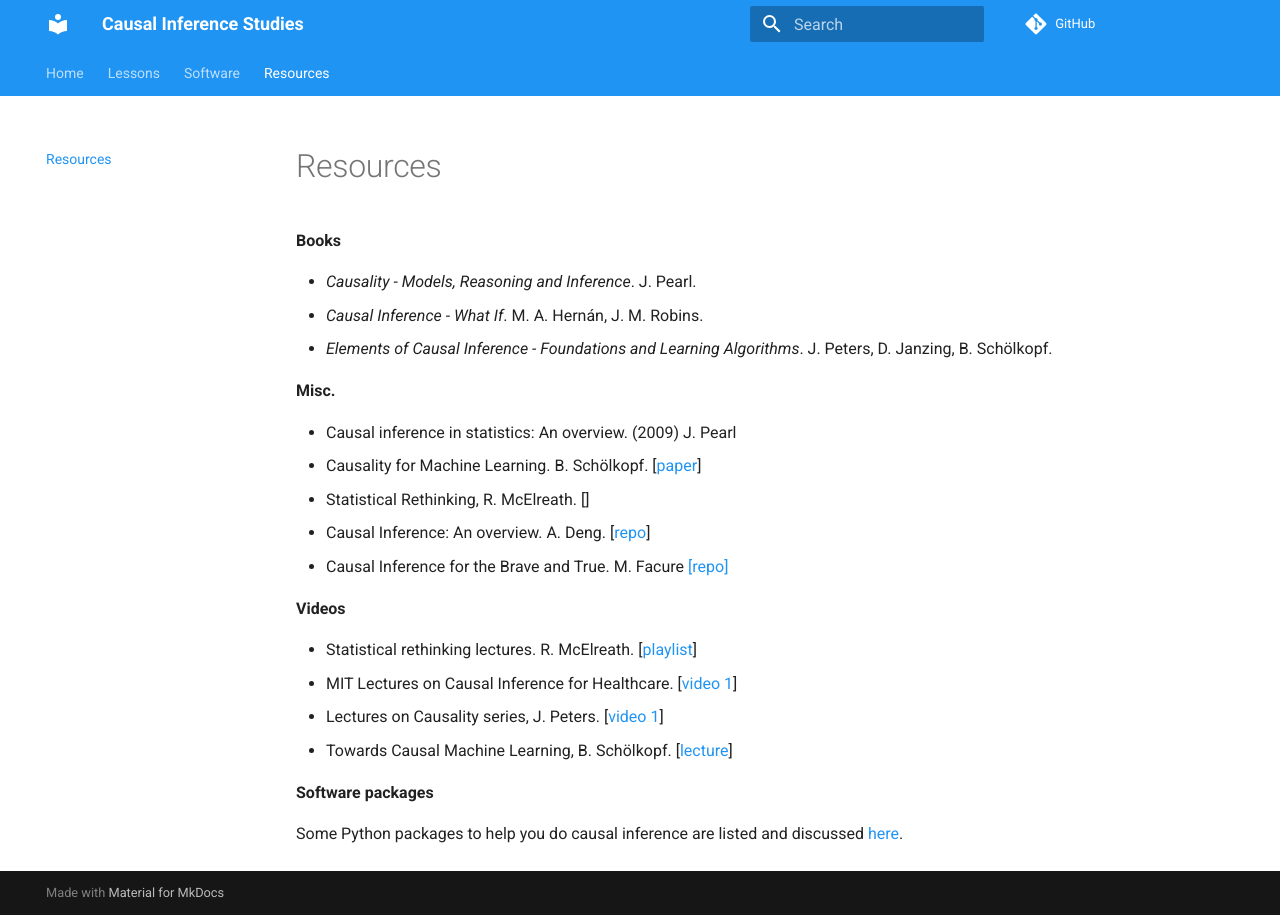
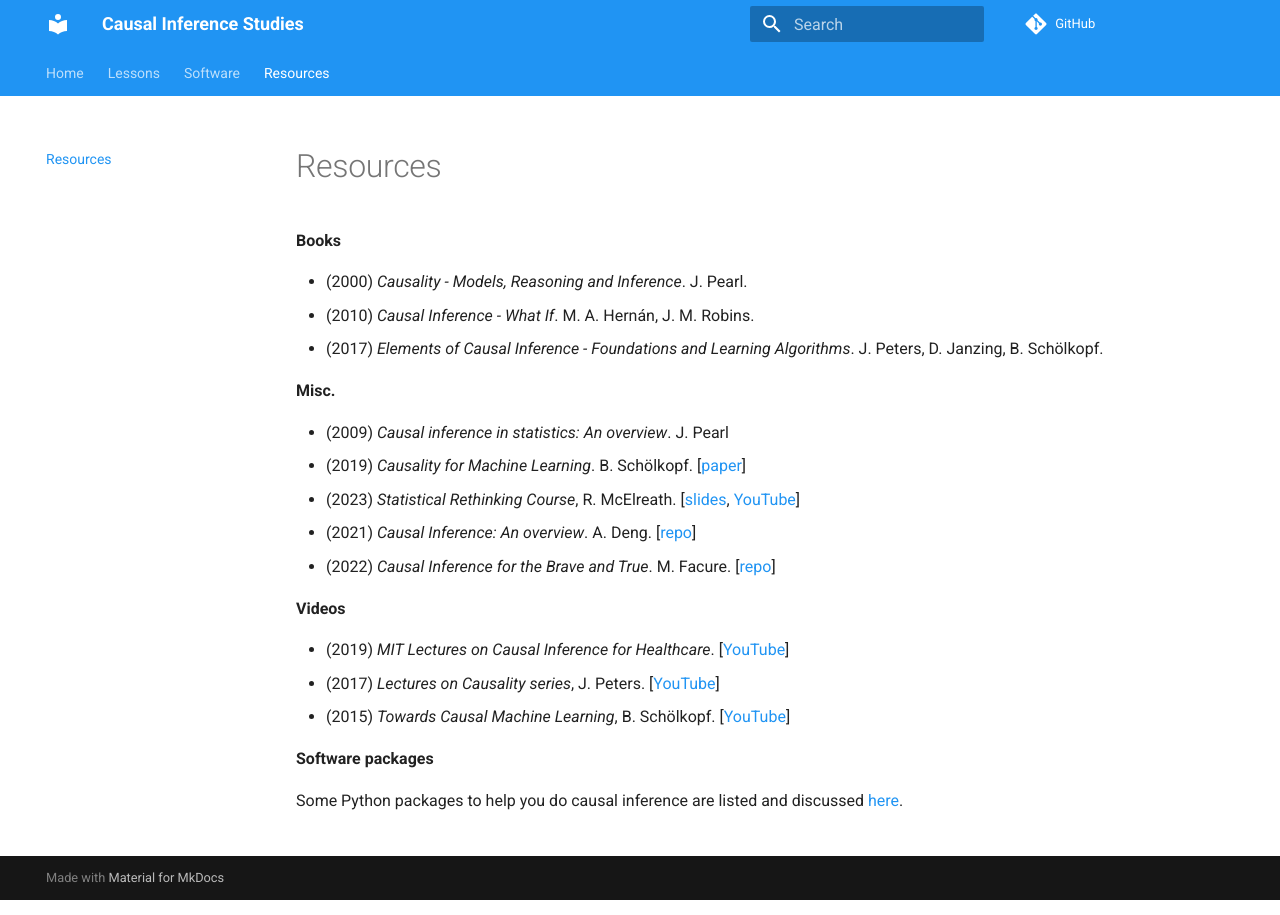
Before and after one commit to emilioMaddalena/causal-inference-studies, an MkDocs documentation site: the page built from material/resources.md, in a window 1280 px wide. Built offline with MkDocs 1.6.1 and Material for MkDocs 9.7.7, drawn with Linux system fonts in a browser that asks for light colours; comment, search, counter and statistics services are not loaded.

Commit message:
Fix resources page

```diff
--- a/material/resources.md
+++ b/material/resources.md
@@ -2,24 +2,23 @@
 
 **Books**
 
-- *Causality - Models, Reasoning and Inference*. J. Pearl.
-- *Causal Inference - What If*. M. A. Hernán, J. M. Robins.
-- *Elements of Causal Inference - Foundations and Learning Algorithms*. J. Peters, D. Janzing, B. Schölkopf.
+- (2000) *Causality - Models, Reasoning and Inference*. J. Pearl.
+- (2010) *Causal Inference - What If*. M. A. Hernán, J. M. Robins.
+- (2017) *Elements of Causal Inference - Foundations and Learning Algorithms*. J. Peters, D. Janzing, B. Schölkopf.
 
 **Misc.**
 
-- Causal inference in statistics: An overview. (2009) J. Pearl
-- Causality for Machine Learning. B. Schölkopf. [[paper](https://arxiv.org/pdf/1911.10500)]
-- Statistical Rethinking, R. McElreath. [[]()]
-- Causal Inference: An overview. A. Deng. [[repo](https://alexdeng.github.io/causal/)]
-- Causal Inference for the Brave and True. M. Facure [[repo]](https://matheusfacure.github.io/python-causality-handbook/landing-page.html)
+- (2009) *Causal inference in statistics: An overview*. J. Pearl
+- (2019) *Causality for Machine Learning*. B. Schölkopf. [[paper](https://arxiv.org/pdf/1911.10500)]
+- (2023) *Statistical Rethinking Course*, R. McElreath. [[slides](https://github.com/rmcelreath/stat_rethinking_2024), [YouTube](https://www.youtube.com/watch?v=FdnMWdICdRs&list=PLDcUM9US4XdPz-KxHM4XHt7uUVGWWVSus)]
+- (2021) *Causal Inference: An overview*. A. Deng. [[repo](https://alexdeng.github.io/causal/)]
+- (2022) *Causal Inference for the Brave and True*. M. Facure. [[repo](https://matheusfacure.github.io/python-causality-handbook/landing-page.html)]
 
 **Videos**
 
-- Statistical rethinking lectures. R. McElreath. [[playlist](https://youtube.com/playlist?list=PLDcUM9US4XdPz-KxHM4XHt7uUVGWWVSus&si=l81BjmEHm1JbrstP)]
-- MIT Lectures on Causal Inference for Healthcare. [[video 1](https://www.youtube.com/watch?v=gRkUhg9Wb-I)]
-- Lectures on Causality series, J. Peters. [[video 1](https://www.youtube.com/watch?v=zvrcyqcN9Wo)]
-- Towards Causal Machine Learning, B. Schölkopf. [[lecture](https://www.youtube.com/watch?v=ooeRlw3U2zU)]
+- (2019) *MIT Lectures on Causal Inference for Healthcare*. [[YouTube](https://www.youtube.com/watch?v=gRkUhg9Wb-I)]
+- (2017) *Lectures on Causality series*, J. Peters. [[YouTube](https://www.youtube.com/watch?v=zvrcyqcN9Wo)]
+- (2015) *Towards Causal Machine Learning*, B. Schölkopf. [[YouTube](https://www.youtube.com/watch?v=ooeRlw3U2zU)]
 
 **Software packages**
 
```
